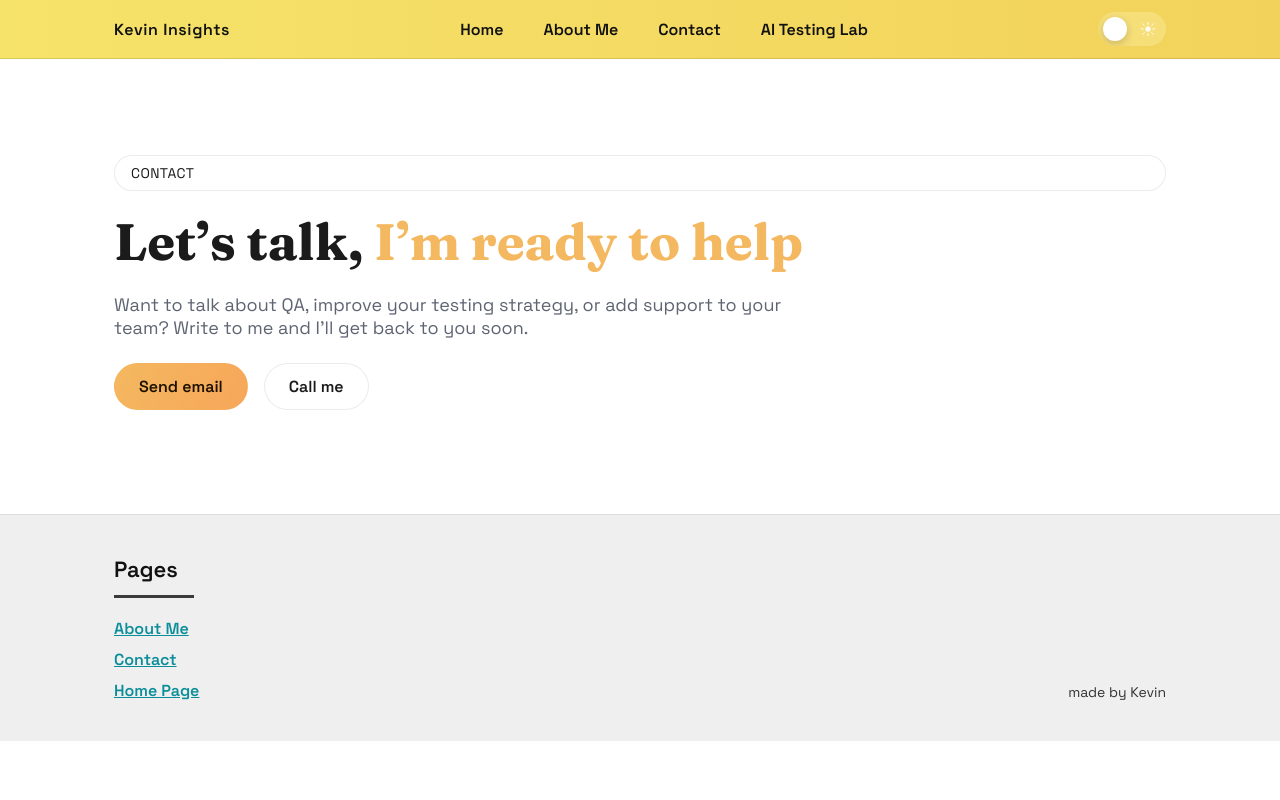
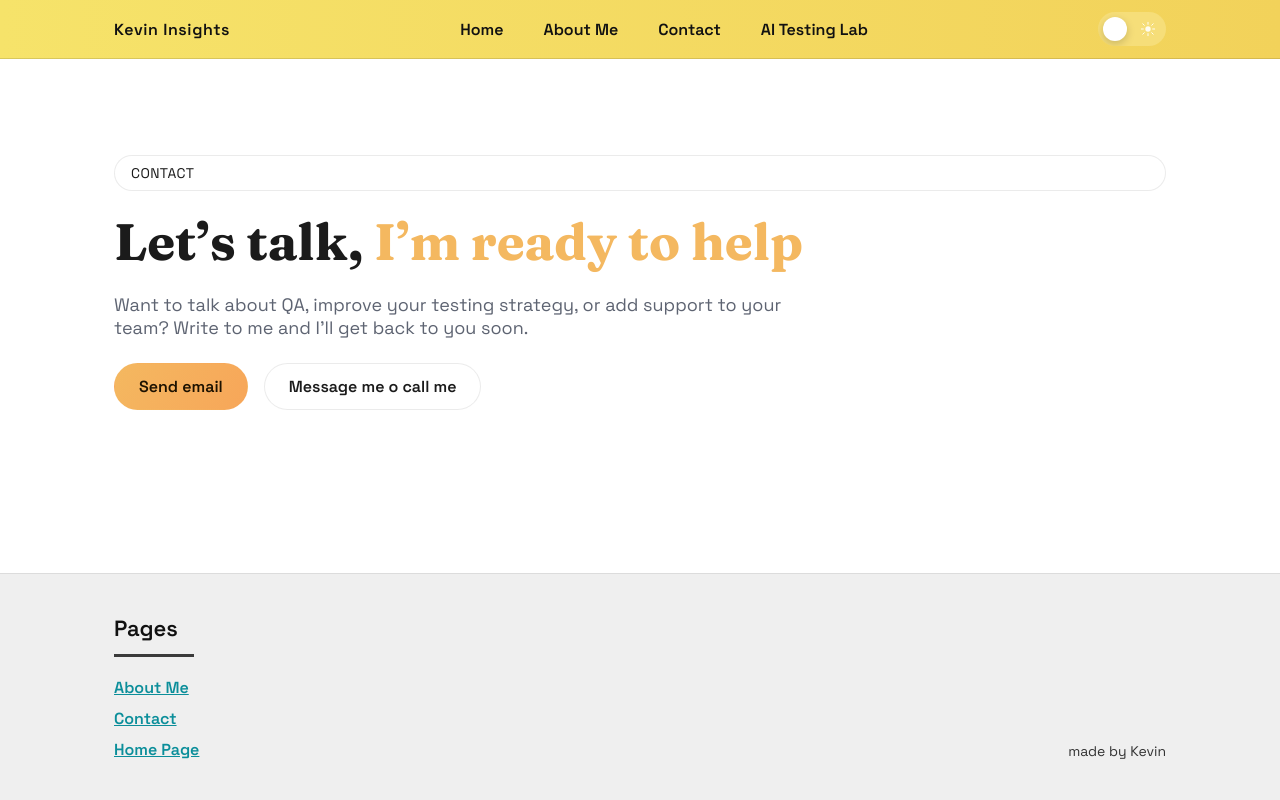
Before and after one commit to KevindPV/kevinInsights, a Django app: page /contact/ in a window 1280 px wide. Run offline with Django 5.2, Linux system fonts and the light colour scheme.

Commit message:
Add contact page layout styles

```diff
--- /dev/null
+++ b/static/contact.css
@@ -0,0 +1,11 @@
+/* ===== Contact Page Layout ===== */
+.contact-page {
+  min-height: 100vh;
+  display: flex;
+  flex-direction: column;
+}
+
+.contact-page .page {
+  flex: 1;
+  width: 100%;
+}
--- a/templates/contact.html
+++ b/templates/contact.html
@@ -15,8 +15,9 @@
     <link rel="stylesheet" href="{% static 'header.css' %}?v=1" />
     <link rel="stylesheet" href="{% static 'footer.css' %}?v=1" />
     <link rel="stylesheet" href="{% static 'banner.css' %}?v=1" />
+    <link rel="stylesheet" href="{% static 'contact.css' %}?v=1" />
   </head>
-  <body>
+  <body class="contact-page">
     {% include "header.html" %}
 
     <main class="page">
@@ -32,7 +33,7 @@
         </p>
         <div class="cta">
           <a class="btn primary" href="mailto:kevinpantojav@gmail.com">Send email</a>
-          <a class="btn ghost" href="tel:+573001234567">Call me</a>
+          <a class="btn ghost" href="tel:+573205670453">Message me o call me</a>
         </div>
       </section>
     </main>
```
